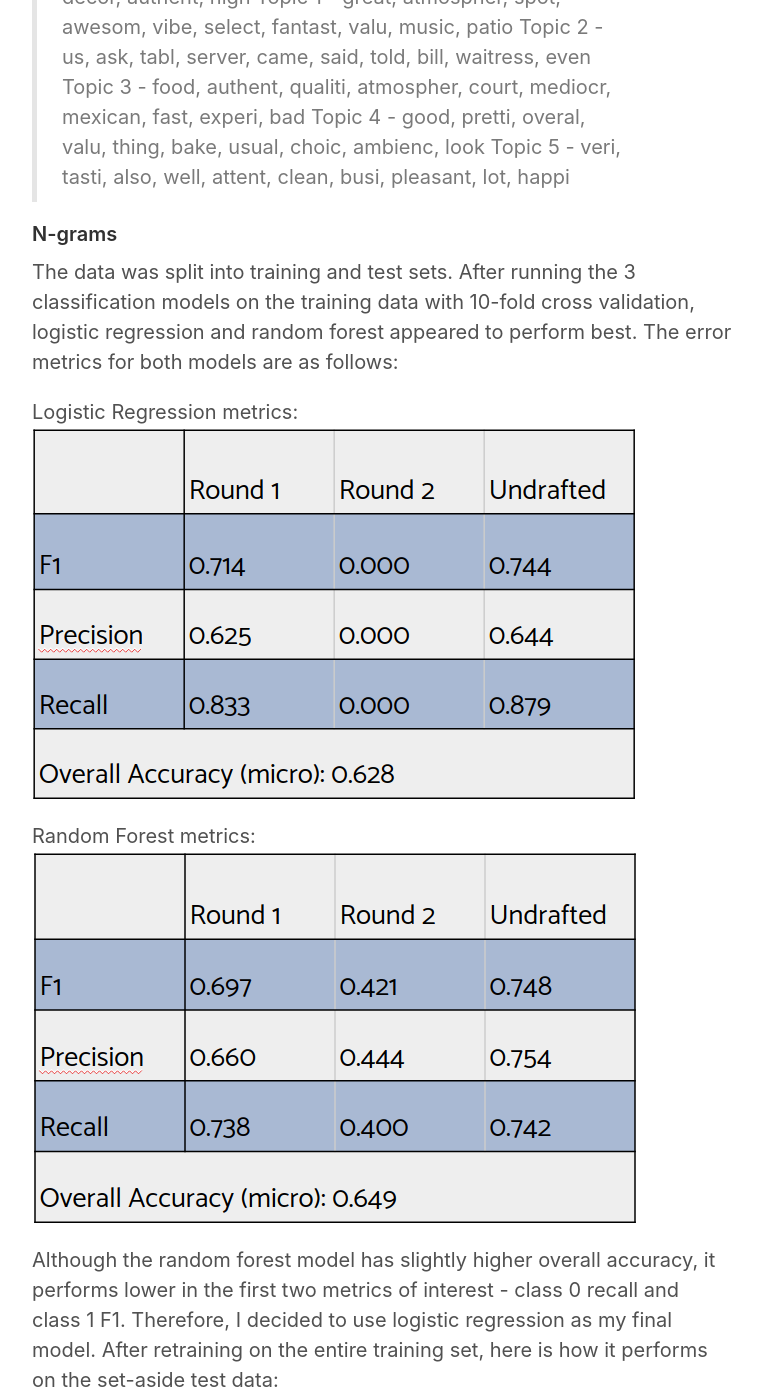
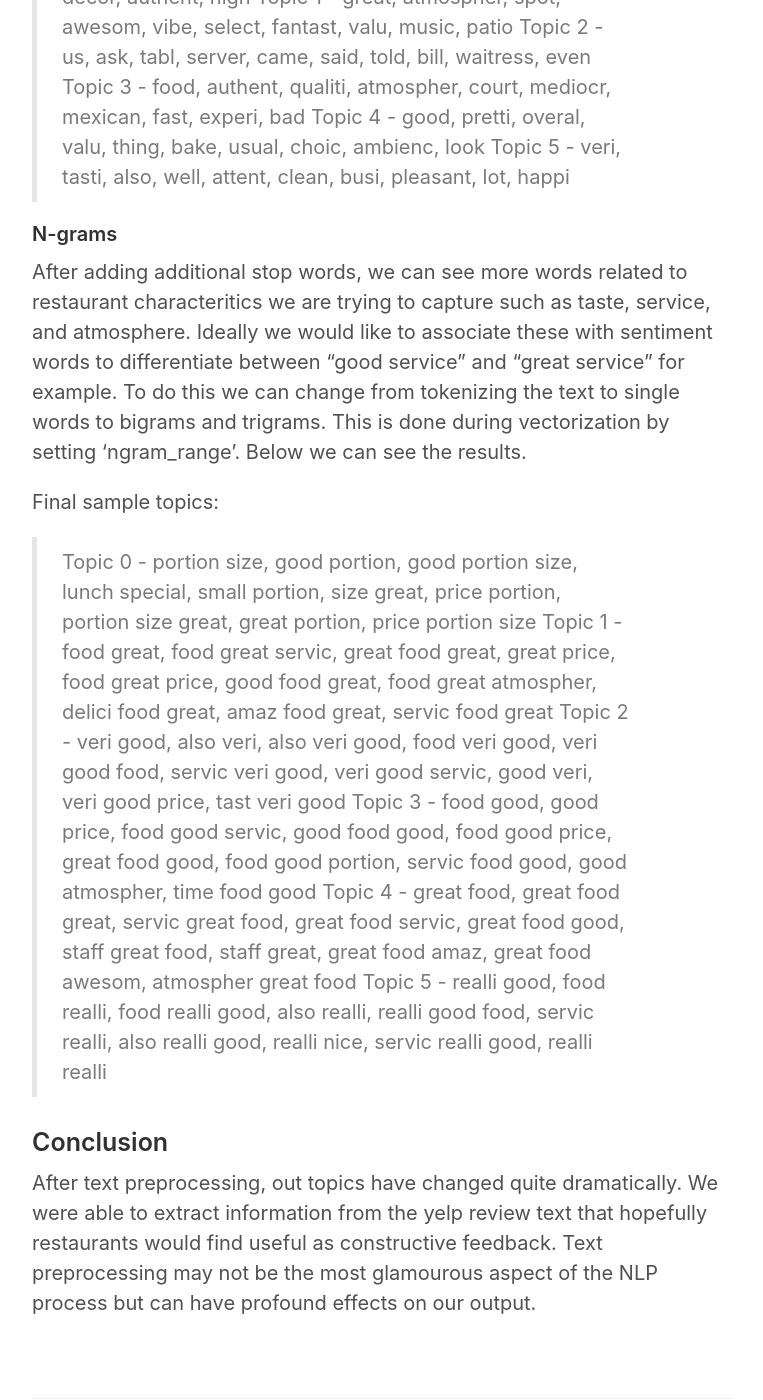
Before and after one commit to enndy6285/enndy6285.github.io, a Jekyll site: the page built from _posts/2020-05-28-nlp.md, in a window 1280 px wide and 1400 px high, scrolled down 3167 px. Shown: the whole window, without its empty margins (258-1021 px from the left). Built offline with Jekyll 4.4.1, drawn with Linux system fonts in a browser that asks for light colours; some of the changed text lies outside the part shown.

Commit message:
updating blog 4

```diff
--- a/_posts/2020-05-28-nlp.md
+++ b/_posts/2020-05-28-nlp.md
@@ -77,23 +77,15 @@ Sample topics:
  Topic  5 - veri, tasti, also, well, attent, clean, busi, pleasant, lot, happi
 
 #### N-grams
+After adding additional stop words, we can see more words related to restaurant characteritics we are trying to capture such as taste, service, and atmosphere. Ideally we would like to associate these with sentiment words to differentiate between "good service" and "great service" for example. To do this we can change from tokenizing the text to single words to bigrams and trigrams. This is done during vectorization by setting 'ngram_range'. Below we can see the results.
 
-
-
-
-The data was split into training and test sets. After running the 3 classification models on the training data with 10-fold cross validation, logistic regression and random forest appeared to perform best. The error metrics for both models are as follows:
-
-Logistic Regression metrics:
-![Logistic Regression scores]({{ site.url }}/images/2020-05-12/lr_val_table.png)
-
-Random Forest metrics:
-![Random Forest scores]({{ site.url }}/images/2020-05-12/rf_val_table.png)
-
-Although the random forest model has slightly higher overall accuracy, it performs lower in the first two metrics of interest - class 0 recall and class 1 F1. Therefore, I decided to use logistic regression as my final model. After retraining on the entire training set, here is how it performs on the set-aside test data:
-
-![Logistic Regression Confusion Matrix]({{ site.url }}/images/2020-05-12/lr_test_matrix.png)
-
-The final result is a classification model that prioritizes class 1 and class 3. In fact, it weights these 2 classes to the point that the model resembles binary classification with almost no predictions made for class 2. With more time, it would be interesting to see how the models would look with additional fine-tuning of class weights.
+Final sample topics:
+>Topic  0 - portion size, good portion, good portion size, lunch special, small portion, size great, price portion, portion size great, great portion, price portion size
+ Topic  1 - food great, food great servic, great food great, great price, food great price, good food great, food great atmospher, delici food great, amaz food great, servic food great
+ Topic  2 - veri good, also veri, also veri good, food veri good, veri good food, servic veri good, veri good servic, good veri, veri good price, tast veri good
+ Topic  3 - food good, good price, food good servic, good food good, food good price, great food good, food good portion, servic food good, good atmospher, time food good
+ Topic  4 - great food, great food great, servic great food, great food servic, great food good, staff great food, staff great, great food amaz, great food awesom, atmospher great food
+ Topic  5 - realli good, food realli, food realli good, also realli, realli good food, servic realli, also realli good, realli nice, servic realli good, realli realli
 
 ### Conclusion
-In order to properly evaluate a model, it is necessary to determine what metrics will be used for evaluation. This is especially true for multi-class problems which can be more difficult to summarize with a single measure.
+After text preprocessing, out topics have changed quite dramatically. We were able to extract information from the yelp review text that hopefully restaurants would find useful as constructive feedback. Text preprocessing may not be the most glamourous aspect of the NLP process but can have profound effects on our output.
```
